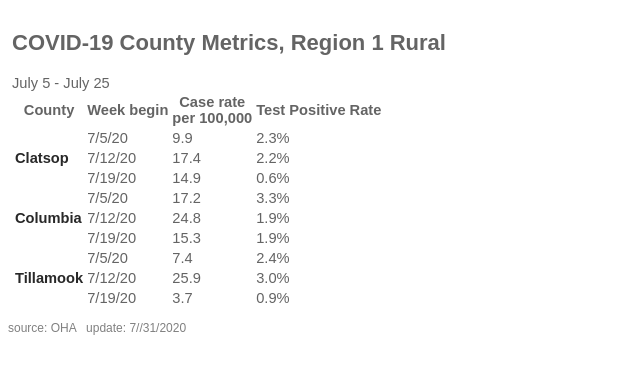
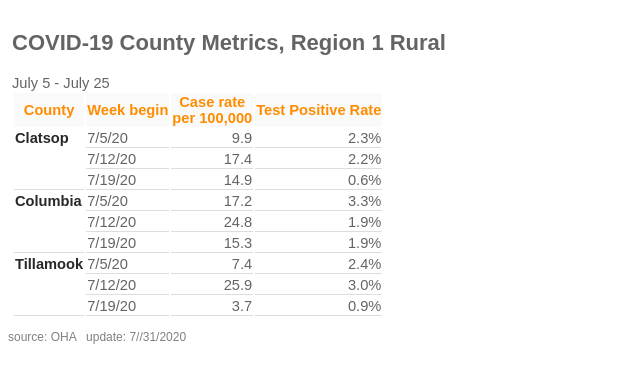
Before and after one commit to brian32768/corona_collector, a Python web app: template templates/county_metrics.html in a window 1280 px wide. Shown: the top 383 px of the page, without its empty margins (0-640 px from the left). Run offline with Jinja, Linux system fonts and the light colour scheme; the template is opened without the code that fills it, so the values that code supplies are empty.

Commit message:
updated to go with metrics html

```diff
--- a/templates/index.html
+++ b/templates/index.html
@@ -2,4 +2,5 @@
 <body>
     <a href="world_cases.html">world</a> <br/>
     <a href="cases.html">oha</a> <br/>
+    <a href="county_metrics.html">oha</a> <br/>
 </body>
--- a/templates/static/ms.css
+++ b/templates/static/ms.css
@@ -7,6 +7,25 @@
 b {
     color: rgb(40,40,40);
 }
+
+th {
+    color: darkorange;
+    background-color: rgb(250, 250, 250);
+}
+tbody, td {
+    vertical-align: top;
+    text-align: right;
+    border-bottom: 1px solid #ddd;
+}
+tbody, tr {
+}
+.date {
+    text-align: left;
+}
+.county {
+    text-align: left;
+}
+
 .cases {
     padding: 4px;
 }
```
